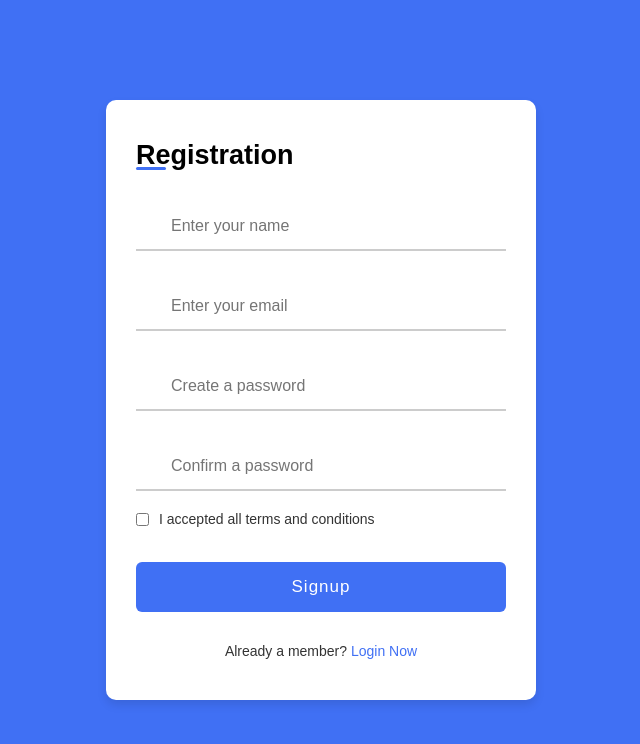
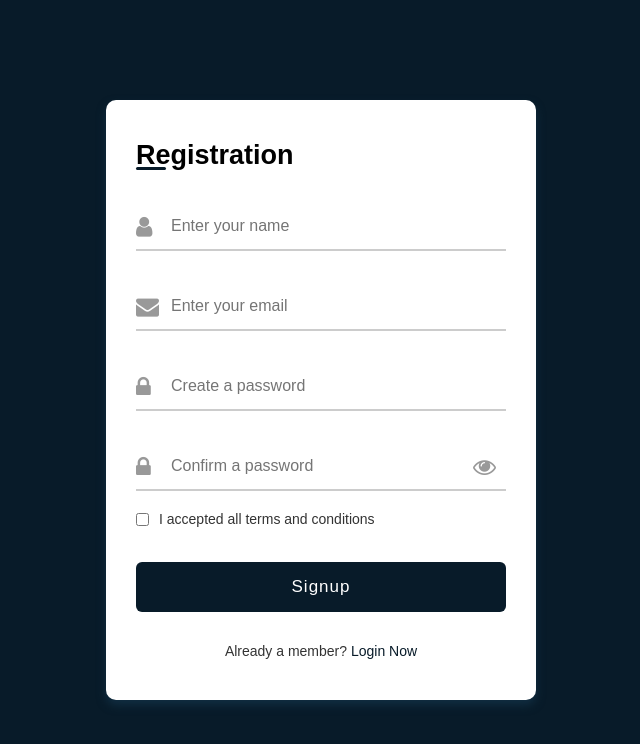
Before and after one commit to GeorgetteN/my-first-project, a website: page public/signin.html in a window 1280 px wide. Shown: the whole page, without its empty margins (319-959 px from the left). Drawn offline with Linux system fonts and the light colour scheme.

Commit message:
Update Icon und Color von Form login und sign in

```diff
--- a/public/assets/css/form.css
+++ b/public/assets/css/form.css
@@ -5,12 +5,19 @@
     font-family: 'Poppins', sans-serif;
 }
 
+:root{
+    --bg-color:#081b29;
+    --second-bg-color:#112e42;
+    --text-color:#ededed;
+    --main-color:#00abf0;
+}
+
 body {
     height: 100vh;
     display: flex;
     align-items: center;
     justify-content: center;
-    background-color: #4070f4;
+    background-color: var(--bg-color);
 }
 
 .container {
@@ -19,7 +26,7 @@ body {
     width: 100%;
     background: #fff;
     border-radius: 10px;
-    box-shadow: 0 5px 10px rgba(0, 0, 0, 0.1);
+    box-shadow: 0 5px 10px var(--second-bg-color);
     overflow: hidden;
     margin: 0 20px;
 }
@@ -73,7 +80,7 @@ body {
     bottom: 0;
     height: 3px;
     width: 30px;
-    background-color: #4070f4;
+    background-color: var(--bg-color);
     border-radius: 25px;
 }
 
@@ -98,7 +105,7 @@ body {
 }
 
 .input-field input:is(:focus, :valid) {
-    border-bottom-color: #4070f4;
+    border-bottom-color: var(--bg-color);
 }
 
 .input-field i {
@@ -111,14 +118,14 @@ body {
 }
 
 .input-field input:is(:focus, :valid)~i {
-    color: #4070f4;
+    color: var(--bg-color);
 }
 
 .input-field i.icon {
     left: 0;
 }
 
-.input-field i.showHidePw {
+.input-field i.showrigth {
     right: 0;
     cursor: pointer;
     padding: 10px;
@@ -138,7 +145,7 @@ body {
 
 .checkbox-content input {
     margin-right: 10px;
-    accent-color: #4070f4;
+    accent-color: var(--bg-color);
 }
 
 .form .text {
@@ -147,7 +154,7 @@ body {
 }
 
 .form a.text {
-    color: #4070f4;
+    color: var(--bg-color);
     text-decoration: none;
 }
 
@@ -166,13 +173,13 @@ body {
     font-weight: 500;
     letter-spacing: 1px;
     border-radius: 6px;
-    background-color: #4070f4;
+    background-color: var(--bg-color);
     cursor: pointer;
     transition: all 0.3s ease;
 }
 
 .button input:hover {
-    background-color: #265df2;
+    background-color: var(--second-bg-color);
 }
 
 .form .login-signup {
--- a/public/signin.html
+++ b/public/signin.html
@@ -6,6 +6,7 @@
     <meta name="viewport" content="width=device-width, initial-scale=1.0">
     <meta http-equiv="X-UA-Compatible" content="ie=edge">
     <title>Titel</title>
+    <link rel="stylesheet" href="https://cdnjs.cloudflare.com/ajax/libs/font-awesome/4.7.0/css/font-awesome.min.css">
     <link rel="stylesheet" href="./assets/css/form.css" />
 
     <script src="./assets/js/index.js" defer></script>
@@ -19,20 +20,20 @@
                 <form action="#">
                     <div class="input-field">
                         <input type="text" placeholder="Enter your name" required>
-                        <i class="uil uil-user"></i>
+                        <i class="fa fa-user"></i>
                     </div>
                     <div class="input-field">
                         <input type="text" placeholder="Enter your email" required>
-                        <i class="uil uil-envelope icon"></i>
+                        <i class="fa fa-envelope"></i>
                     </div>
                     <div class="input-field">
                         <input type="password" class="password" placeholder="Create a password" required>
-                        <i class="uil uil-lock icon"></i>
+                        <i class="fa fa-lock"></i>
                     </div>
                     <div class="input-field">
                         <input type="password" class="password" placeholder="Confirm a password" required>
-                        <i class="uil uil-lock icon"></i>
-                        <i class="uil uil-eye-slash showHidePw"></i>
+                        <i class="fa fa-lock"></i>
+                        <i class="fa fa-eye showrigth"></i>
                     </div>
                     <div class="checkbox-text">
                         <div class="checkbox-content">
```
Also changed, not shown: public/login.html (+4 -3 lines).
